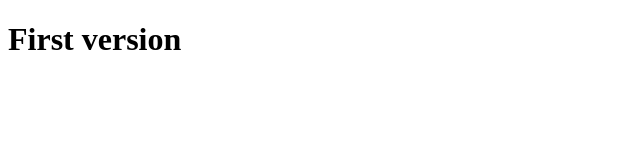
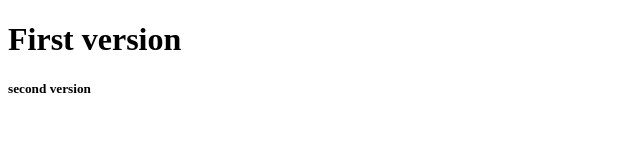
Before and after one commit to zokirjontoshpulatov/git_version_control, a plain HTML site: page index.html in a window 1280 px wide. Shown: the whole page, without its empty margins (0-640 px from the left). Drawn offline with Linux system fonts and the light colour scheme.

Commit message:
second commit

```diff
--- a/index.html
+++ b/index.html
@@ -8,5 +8,8 @@
 </head>
 <body>
     <h1>First version</h1>
+
+
+    <h5>second version</h5>
 </body>
 </html>
```
